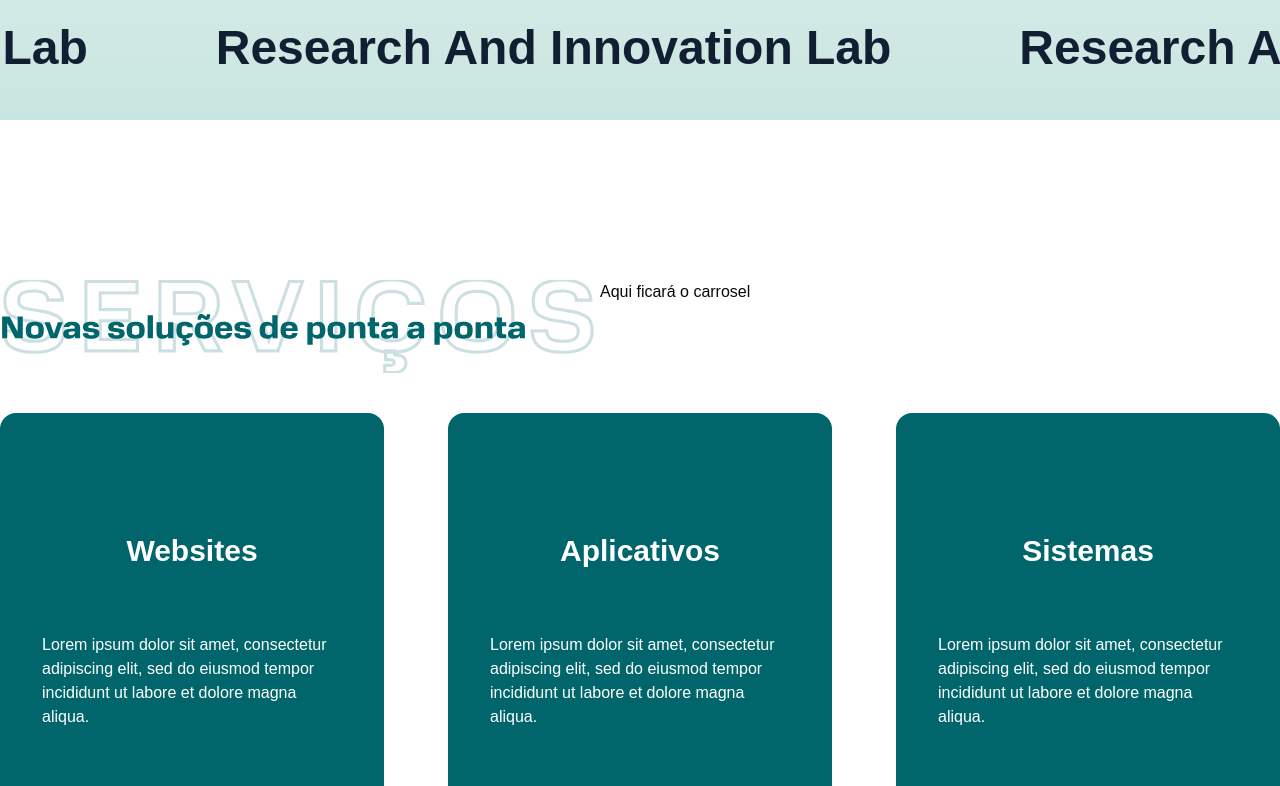
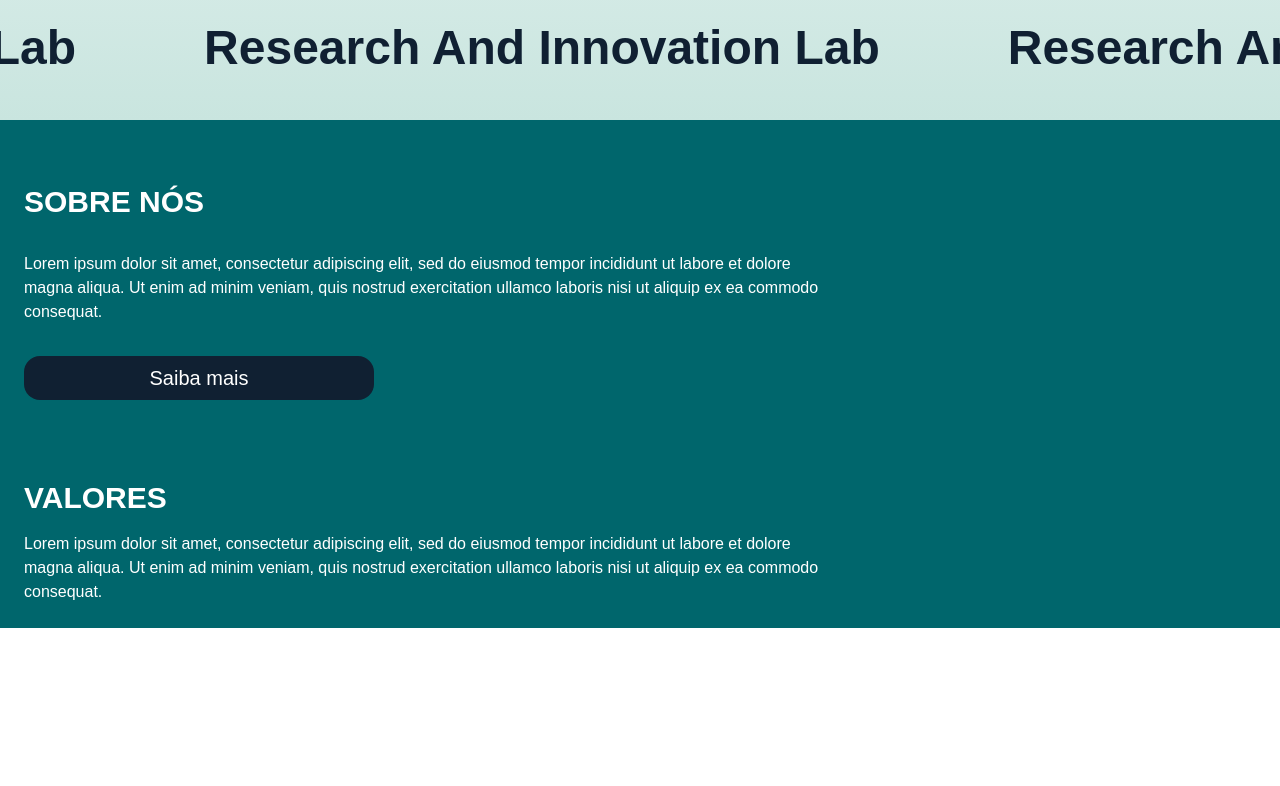
Before and after one commit to DevGustavoGantois/novasce_webiste_v2.0, a Next.js app: page / in a window 1280 px wide. Shown: the part 720-1506 px from the top of the page. Built offline with nearby package versions, Linux system fonts and the light colour scheme.

Commit message:
feat:Creating about section s-about

```diff
--- a/src/app/page.tsx
+++ b/src/app/page.tsx
@@ -1,3 +1,4 @@
+import { HomeAbout } from "./s-about";
 import { HomeContact } from "./s-contact";
 import { HomeHero } from "./s-hero";
 import { HomeInsights } from "./s-insights";
@@ -8,6 +9,7 @@ export default function Page() {
   return (
     <>
       <HomeHero />
+      <HomeAbout />
       <HomeService />
       <HomeProducts />
       <HomeInsights />
--- /dev/null
+++ b/src/app/s-about.tsx
@@ -0,0 +1,26 @@
+import { Button } from "@/components/ui/button";
+import Link from "next/link";
+
+export function HomeAbout() {
+    return (
+        <section className="bg-petroleum_green p-6 pt-16 mb-20">
+            <div className="max-w-[1440px] mx-auto p-6 lg:p-0">
+                <div className="flex flex-col gap-8">
+                <h1 className="uppercase text-white font-bold text-3xl">SOBRE NÓS</h1>
+                <div className="max-w-[800px] flex justify-center lg:justify-start">
+                <p className="text-white text-light text-sm md:text-base">Lorem ipsum dolor sit amet, consectetur adipiscing elit, sed do eiusmod tempor incididunt ut labore et dolore magna aliqua. Ut enim ad minim veniam, quis nostrud exercitation ullamco laboris nisi ut aliquip ex ea commodo consequat. </p>
+                </div>
+                <button className="rounded-2xl text-center p-2 bg-[#102032] w-[300px] lg:w-[350px] text-white font-medium text-xl transition-all duration-500 cursor-pointer hover:bg-transparent hover:border-1 hover:border-deep_blue hover:scale-[1.1] hover:shadow-lg">
+                <Link href="#">Saiba mais</Link>
+                </button>
+                </div>
+                <div className="mt-10 lg:mt-20">
+                    <h1 className="uppercase text-white font-bold text-3xl mb-4">VALORES</h1>
+                    <div className="max-w-[800px] flex justify-center lg:justify-start">
+                <p className="text-white text-light text-sm md:text-base">Lorem ipsum dolor sit amet, consectetur adipiscing elit, sed do eiusmod tempor incididunt ut labore et dolore magna aliqua. Ut enim ad minim veniam, quis nostrud exercitation ullamco laboris nisi ut aliquip ex ea commodo consequat. </p>
+                </div>
+                </div>
+            </div>
+        </section>
+    )
+}
--- a/src/app/s-contact.tsx
+++ b/src/app/s-contact.tsx
@@ -26,22 +26,22 @@ export function HomeContact() {
               <div className="flex flex-col gap-8 justify-center items-center">
                 <Button variant="blue_btn_novasce" className="p-6">
                   <Link href="" target="_blank">
-                    discord
+                    DISCORD
                   </Link>
                 </Button>
                 <Button variant="blue_btn_novasce" className="p-6">
                   <Link href="" target="_blank">
-                    whatsapp
+                    WHATSAPP
                   </Link>
                 </Button>
                 <Button variant="blue_btn_novasce" className="p-6">
                   <Link href="" target="_blank">
-                    instagram
+                    INSTAGRAM
                   </Link>
                 </Button>
                 <Button variant="blue_btn_novasce" className="p-6">
                   <Link href="" target="_blank">
-                    linkedin
+                    LINKEDIN
                   </Link>
                 </Button>
               </div>
--- a/src/components/ui/button.tsx
+++ b/src/components/ui/button.tsx
@@ -22,7 +22,7 @@ const buttonVariants = cva(
         novasce: 'rounded-full w-[300px] bg-[#00666C] text-white transition-all duration-700 hover:bg-[#65c0ba] hover:scale-110 hover:border hover:border-[#00666C]',
         novasce_secondary: 'rounded-full bg-white text-[#00666C] transition-all duration-700 hover:scale-[1.1]',
         novasce_tertiary: 'rounded-3xl uppercase bg-[#00666C] text-white text-md lg:text-2xl font-bold w-[400px] transition-transform duration-500 hover:scale-105 hover:shadow-lg',
-        blue_btn_novasce: 'rounded-2xl text-center bg-[#102032] w-[300px] lg:w-[400px] text-white font-medium uppercase text-xl transition-all duration-500 cursor-pointer hover:bg-transparent hover:border-1 hover:border-deep_blue hover:scale-[1.1] hover:shadow-lg',
+        blue_btn_novasce: 'rounded-2xl text-center bg-[#102032] w-[300px] lg:w-[400px] text-white font-medium text-xl transition-all duration-500 cursor-pointer hover:bg-transparent hover:border-1 hover:border-deep_blue hover:scale-[1.1] hover:shadow-lg',
         novasce_outline: 'text-deep_blue bg-transparent transition-all duration-700 hover:text-petroleum_green hover:scale-[1.1] text-md '
       },
       size: {
```
